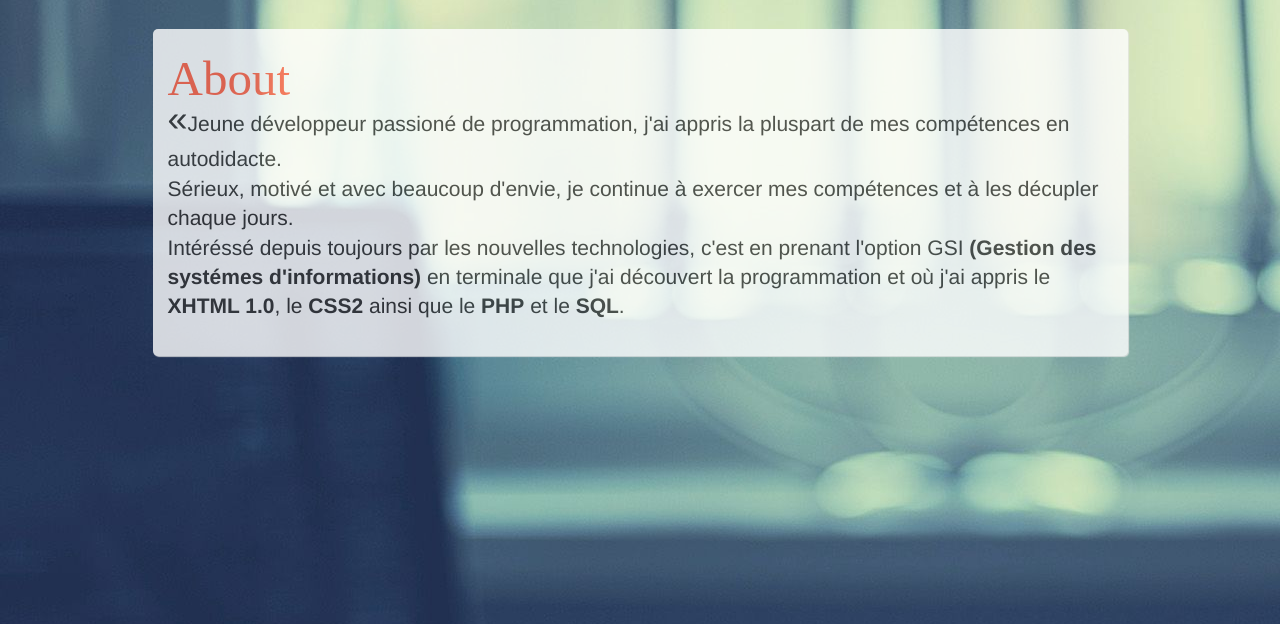
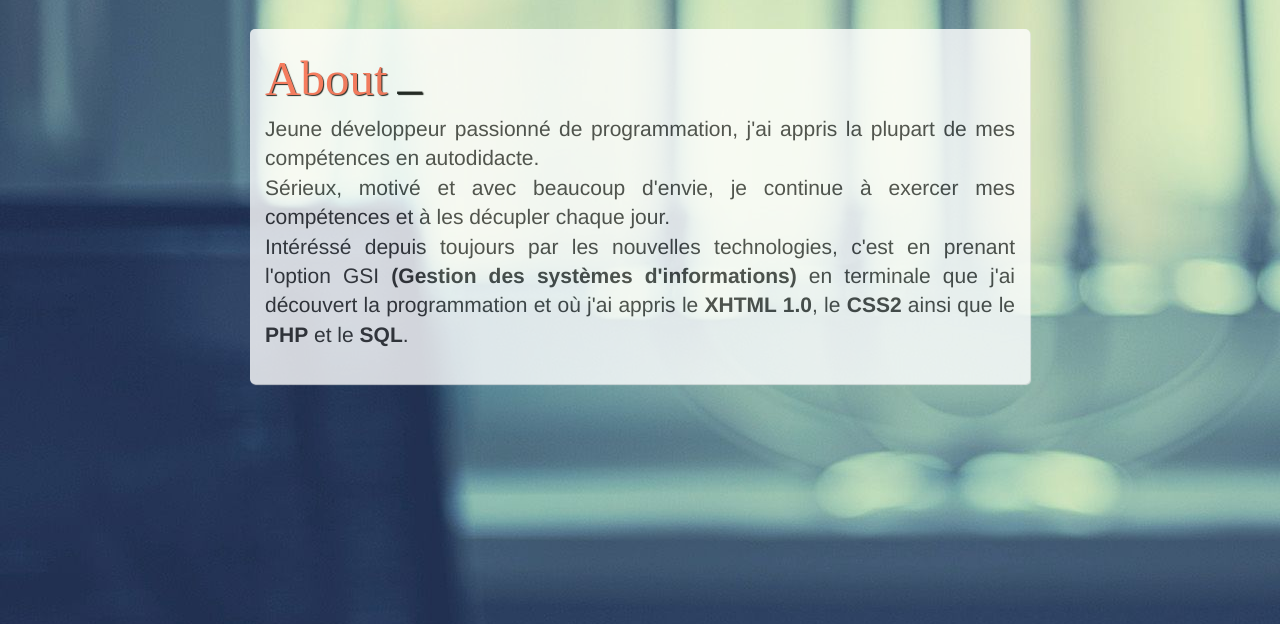
Before and after one commit to Dylvn/portfolio, a PHP site: page /pages/about.html in a window 1280 px wide. Shown: the part 51-675 px from the top of the page. Run offline with PHP 8.4, Linux system fonts and the light colour scheme.

Commit message:
Last css change for about, text, title style done

```diff
--- a/css/main.css
+++ b/css/main.css
@@ -160,9 +160,8 @@ ul.nav-tabs > li > a:hover{
     padding: 15px;
 }
 
-#msg-about>p::before{
-  content: "«";
-  font-size: 36px;
+.lead{
+    text-align: justify;
 }
 
 /* PAGE CONTACT */
@@ -367,12 +366,15 @@ ul.nav-tabs > li > a:hover{
   font-family:Khula;
   font-size:3.5em;
   height: 50px;
-  width:600px;
   display:block;
   color:white;
+  margin-bottom:20px;
+  text-shadow: 1px 1px 1px black;
 }
 .console-underscore {
-    display: block;
+  display:inline-block;
+  position:relative;
   top:-0.14em;
   left:10px;
+  color: black;
 }
--- a/pages/about.html
+++ b/pages/about.html
@@ -44,11 +44,11 @@
 
         <div class="container" id="body-page">
             <div class="row">
-                <div class="col-md-offset-1 col-md-10" id="msg-about">
+                <div class="col-md-offset-2 col-md-8" id="msg-about">
                     <div class='console-container'><span id='text'></span><div class='console-underscore text-center' id='console'>&#95;</div></div>
-                    <p class="lead">Jeune développeur passioné de programmation, j'ai appris la pluspart de mes compétences en autodidacte.<br>
-                    Sérieux, motivé et avec beaucoup d'envie, je continue à exercer mes compétences et à les décupler chaque jours.<br>
-                    Intéréssé depuis toujours par les nouvelles technologies, c'est en prenant l'option GSI <strong>(Gestion des systémes d'informations)</strong>
+                    <p class="lead">Jeune développeur passionné de programmation, j'ai appris la plupart de mes compétences en autodidacte.<br>
+                    Sérieux, motivé et avec beaucoup d'envie, je continue à exercer mes compétences et à les décupler chaque jour.<br>
+                    Intéréssé depuis toujours par les nouvelles technologies, c'est en prenant l'option GSI <strong>(Gestion des systèmes d'informations)</strong>
                     en terminale que j'ai découvert la programmation et où j'ai appris le <strong>XHTML 1.0</strong>, le <strong>CSS2</strong>
                     ainsi que le <strong>PHP</strong> et le <strong>SQL</strong>.</p>
                 </div>
```
